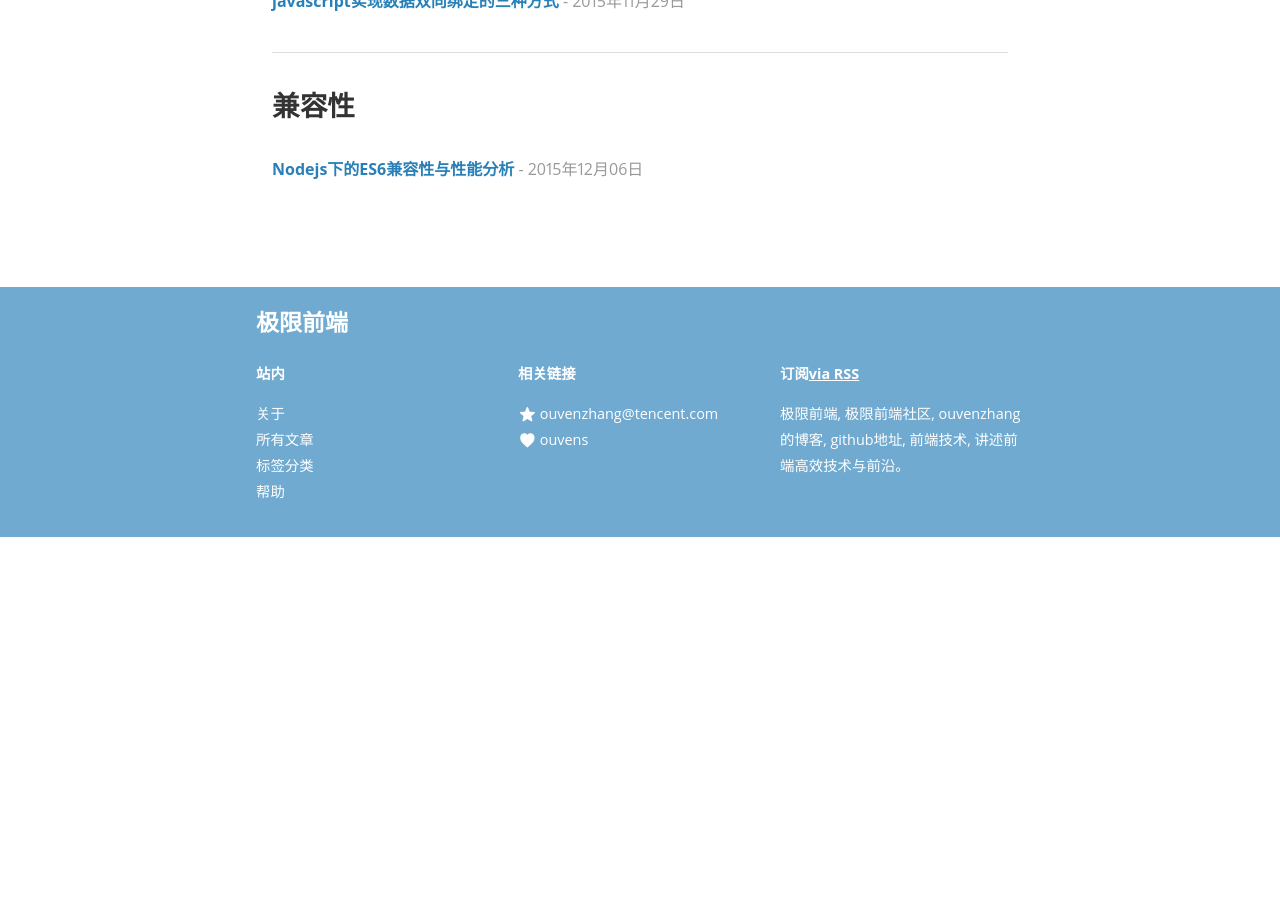
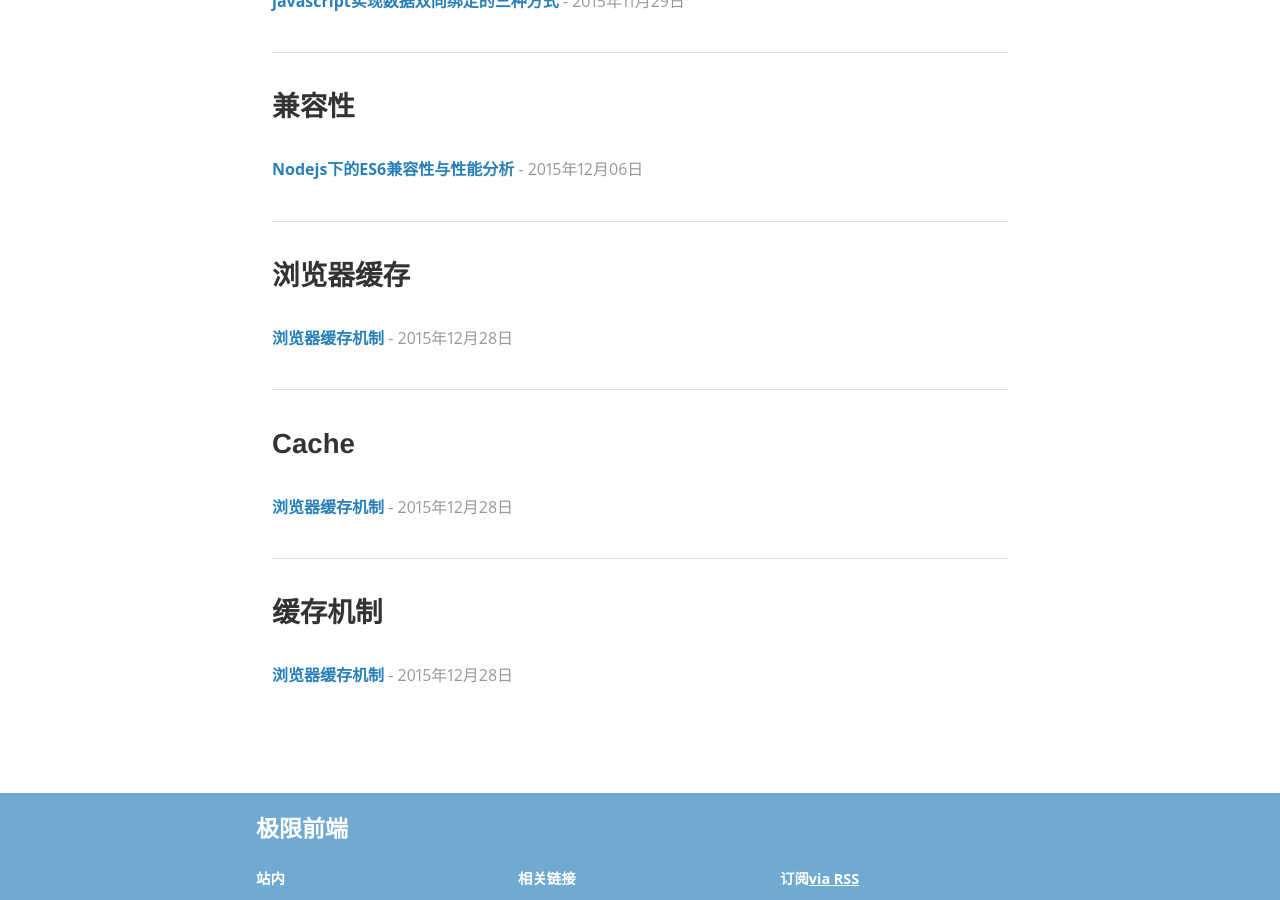
Before and after one commit to ouvens/ouvens.github.io, a Jekyll site: the page built from tags.html, in a window 1280 px wide and 900 px high, scrolled down 11712 px. Built offline with Jekyll 4.4.1, drawn with Linux system fonts in a browser that asks for light colours; nearby versions of some CDN libraries; Markdown is read by kramdown in place of the engine named in the settings; a style sheet for code colours, icons or effects is not loaded; before the commit the page ends 12249 px from its top, so only the background shows below that.

Commit message:
add post

```diff
--- a/_posts/frontend-javascript/2015-12-28-nine-browser-cache-method.markdown
+++ b/_posts/frontend-javascript/2015-12-28-nine-browser-cache-method.markdown
@@ -1,4 +1,12 @@
-## 浏览器缓存
+---
+layout: post
+title:  "浏览器缓存机制"
+date:   2015-12-28
+author: ouven
+tags:   浏览器缓存 cache 缓存机制
+categories: frontend-javascript
+cover:  "assets/category/type-javascript.png"
+---
 
 &emsp;&emsp;浏览器缓存（Browser Caching）是浏览器端保存数据用于快速读取或避免重复资源请求的优化机智，有效的缓存使用可以避免重复的网络请求和浏览器快速地读取本地数据，整体上加速网页展示给用户。浏览器端缓存的机制种类较多，总体归纳为九种，这里详细分析下这九种缓存机制的原理和使用场景。打开浏览器的调试模式->resources左侧就有浏览器的8中缓存机制。
 
```
